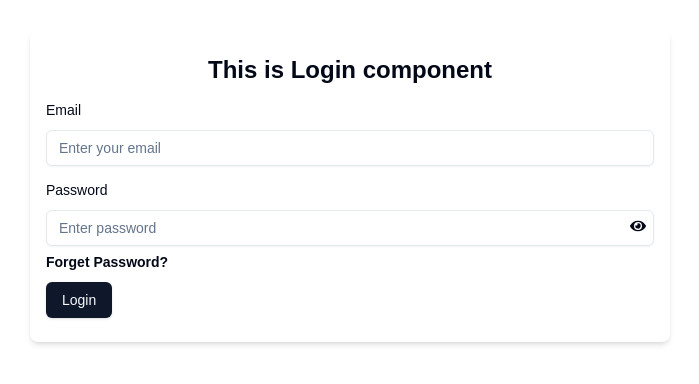
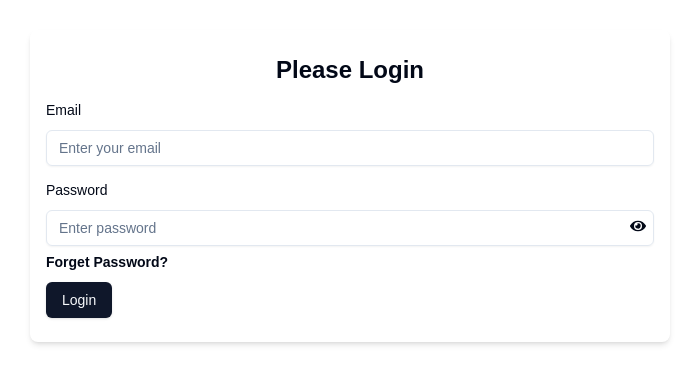
Before and after one commit to nurullah91/md-nurullah-bhuiyan-portfolio, a Next.js app: page /login in a window 1280 px wide. Shown: the part 214-598 px from the top of the page, without its empty margins (290-989 px from the left). Built offline with nearby package versions, Linux system fonts and the light colour scheme; no server answers.

Commit message:
login page error fixed

```diff
--- a/src/app/login/page.tsx
+++ b/src/app/login/page.tsx
@@ -5,9 +5,7 @@
   return (
     <div className="min-h-screen w-full flex items-center justify-center">
       <div className="w-11/12 md:w-9/12 lg:w-1/2 shadow-md rounded-lg px-4 py-6">
-        <h1 className="text-center text-2xl font-bold">
-          This is Login component
-        </h1>
+        <h1 className="text-center text-2xl font-bold">Please Login</h1>
         <Suspense fallback={<div>Loading..</div>}>
           <LoginForm />
         </Suspense>
--- a/src/components/Forms/LoginForm.tsx
+++ b/src/components/Forms/LoginForm.tsx
@@ -24,7 +24,6 @@
   const { mutate: handleLogin, isPending, data: loginData } = useLoginUser();
 
   useEffect(() => {
-    console.log(loginData);
     if (loginData && !loginData?.success) {
       toast.error(loginData?.message as string);
     } else if (loginData && loginData?.success) {
--- a/src/services/Auth/index.ts
+++ b/src/services/Auth/index.ts
@@ -19,6 +19,8 @@
 
       return data;
     }
+
+    return data;
   } catch (error: any) {
     // Return the error message for notify user
     console.log(error.response.data);
```
Also changed, not shown: 1 other file (tests, documents, lock files or other folders).
